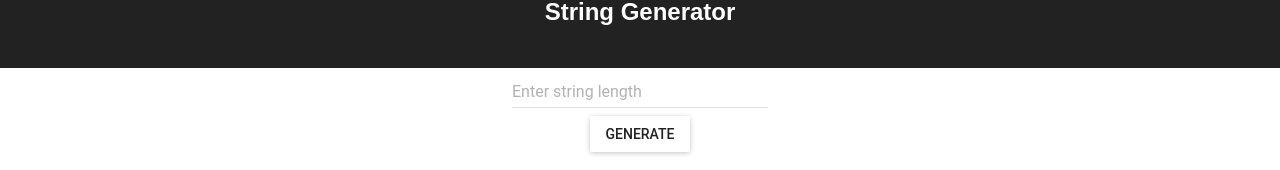
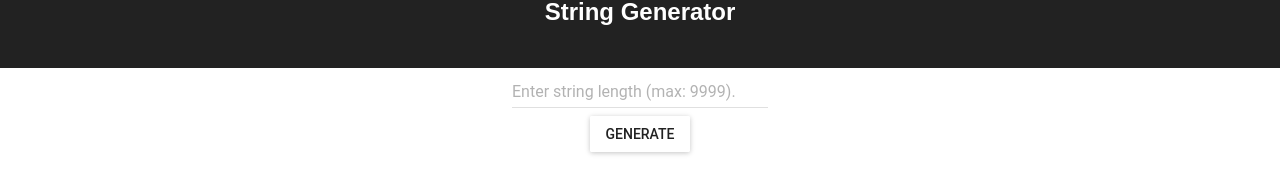
Before and after one commit to EmmanuelCorrales/string-generator, a React (Create React App) app: page / in a window 1280 px wide. Shown: the part 122-292 px from the top of the page. Built offline with nearby package versions, Linux system fonts and the light colour scheme.

Commit message:
Limit max string length to 9999.

```diff
--- a/src/components/string-generator.jsx
+++ b/src/components/string-generator.jsx
@@ -22,7 +22,7 @@ class StringGenerator extends Component {
       <div className='container'>
         <TextField
           type='number'
-          hintText='Enter string length'
+          hintText='Enter string length (max: 9999).'
           value={ this.state.length }
           onChange={ this.validateNonNegative } />
         <RaisedButton
@@ -51,8 +51,10 @@ class StringGenerator extends Component {
     this.setState({ result, showSnackbar: false });
   };
 
-  validateNonNegative = (e, newValue) => {
-    const length = newValue > 0 ? newValue : '';
+  validateNonNegative = (e, length) => {
+    if (!length.match('^$|^[1-9]\\d{0,3}$')) {
+      length = this.state.length;
+    }
     this.setState({ length });
   };
 
```
